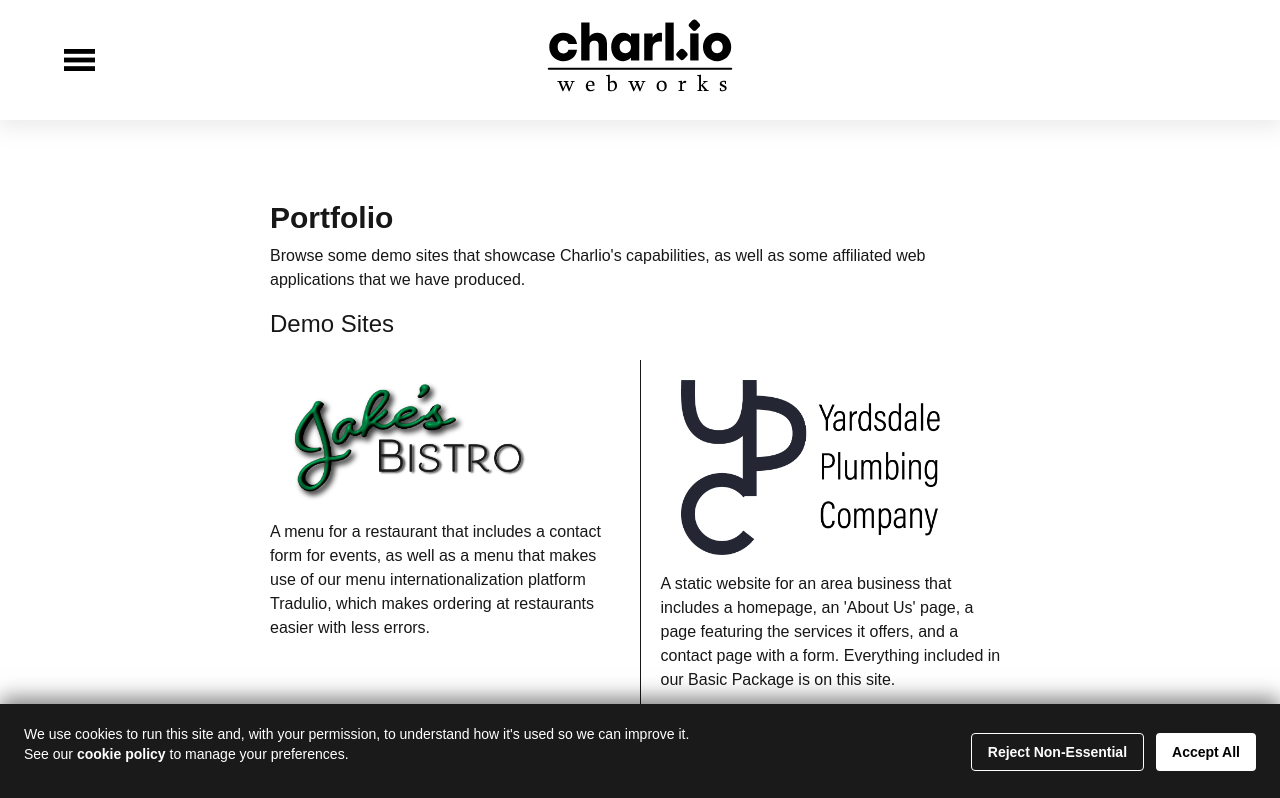
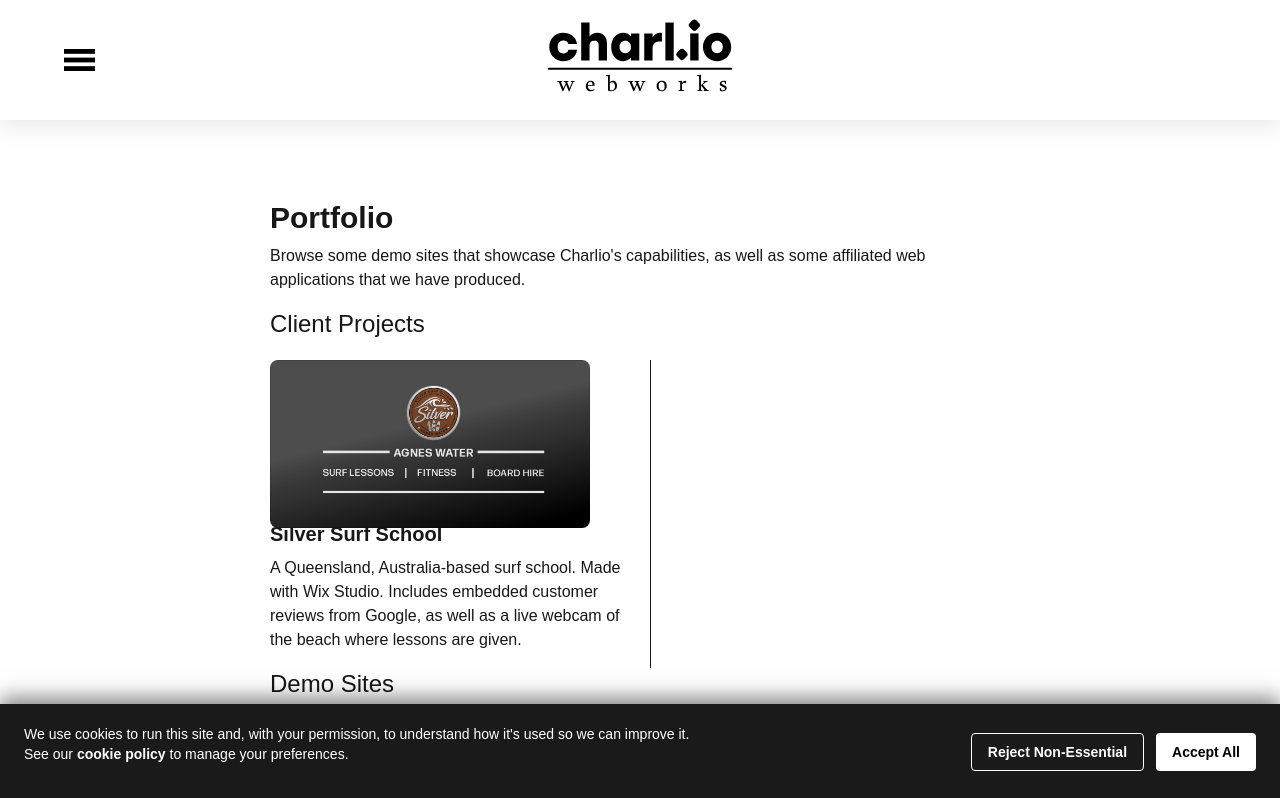
Before and after one commit to Charladdy/charlio, a Next.js app: page /en/portfolio in a window 1280 px wide. Shown: the top 798 px of the page. Built offline with nearby package versions, Linux system fonts and the light colour scheme.

Commit message:
portfolio-update-silver-surf

```diff
--- a/app/[lang]/(demos)/jakes-cakes/page.tsx
+++ b/app/[lang]/(demos)/jakes-cakes/page.tsx
@@ -16,13 +16,13 @@
                     <Image className="relative w-full overflow-hidden top-[-200px]" src="/jakes-cakes/display_case.png" alt={t.displayCaseAlt} height={1000} width={1000}/>
                     <Image className="absolute w-full bottom-[200px] dark:invisible" src="/jakes-cakes/hero-border-bottom.svg" alt={t.borderAlt} height={279} width={1241}/>
                     <Image className="absolute w-full bottom-[200px] invisible dark:visible " src="/jakes-cakes/hero-border-bottom-dark.svg" alt={t.borderAlt} height={279} width={1242}/>
-                    <div className="absolute flex left-0 right-0 bottom-40 w-[80%] sm:w-100 h-fit bg-[var(--blush)] m-auto rounded-xl shadow-xl">
-                        <div className="flex-1 p-5 pl-10 text-md dark:text-[var(--grey)]">
+                    <div className="absolute flex left-0 right-0 bottom-40 w-[80%] sm:w-100 max-w-[400px] h-fit bg-[var(--blush)] m-auto rounded-xl shadow-xl">
+                        <div className="flex-3 xs:flex-1 p-2 sm:p-5 pl-5 sm:pl-10 text-md dark:text-[var(--grey)]">
                             <p className="m-auto">{t.heroLine1}</p>
                             <p className="m-auto">{t.heroLine2}</p>
                         </div>
-                        <div className='flex-1 m-auto w-fit'>
-                            <a className="bg-[var(--rose)] hover:cursor-pointer w-fit sm:px-5 py-2 border-2 border-[var(--grey)] text-[var(--cream)] text-sm sm:text-md" href={`/${lang}/jakes-cakes/shop`}>
+                        <div className='flex-2 m-auto'>
+                            <a className="bg-[var(--rose)] hover:cursor-pointer w-fit px-2 sm:px-5 py-2 border-2 border-[var(--grey)] text-[var(--cream)] text-sm sm:text-md" href={`/${lang}/jakes-cakes/shop`}>
                                 {t.shopNow}
                             </a>
                         </div>
--- a/app/[lang]/(main)/portfolio/page.tsx
+++ b/app/[lang]/(main)/portfolio/page.tsx
@@ -19,6 +19,17 @@
         <div className="page-content">
             <h1 className="text-3xl">{t.title}</h1>
             <p>{t.intro}</p>
+            <h2 className="text-2xl mb-5">{t.clientProjectsHeading}</h2>
+            <div className="md:flex">
+                <div className="flex-1 pl-5 md:pr-5 md:pl-0  border-b md:border-r md:border-b-0">
+                    <div className="h-35 mb-5 dark:mb-15">
+                        <a href={`https://silversurfschool.com`} target="_blank"><Image className="absolute md:w-1/3 max-w-80 hover:scale-102 dark:bg-gray-200 dark: rounded-lg" src="/silver_surf_og.png" width={300} height={300} alt={t.silverSurfAlt}/></a>
+                    </div>
+                    <h3 className="font-bold text-xl mb-2">Silver Surf School</h3>
+                    <p>{t.silverSurfDesc}</p>
+                </div>
+                <div className="flex-1"></div>
+            </div>
             <h2 className="text-2xl mb-5">{t.demoSitesHeading}</h2>
             <div className="md:flex">
                 <div className="flex-1 pl-5 md:pr-5 md:pl-0  border-b md:border-r md:border-b-0">
--- a/lib/i18n/dictionaries/en.ts
+++ b/lib/i18n/dictionaries/en.ts
@@ -124,6 +124,9 @@
       title: 'Portfolio',
       metaTitle: 'Portfolio',
       intro: "Browse some demo sites that showcase Charlio's capabilities, as well as some affiliated web applications that we have produced.",
+      clientProjectsHeading: 'Client Projects',
+      silverSurfAlt: 'Silver Surf School',
+      silverSurfDesc: 'A Queensland, Australia-based surf school. Made with Wix Studio. Includes embedded customer reviews from Google, as well as a live webcam of the beach where lessons are given.',
       demoSitesHeading: 'Demo Sites',
       jakesBistroAlt: "Jake's Bistro",
       jakesBistroDesc: 'A menu for a restaurant that includes a contact form for events, as well as a menu that makes use of our menu internationalization platform Tradulio, which makes ordering at restaurants easier with less errors.',
--- a/lib/i18n/dictionaries/es.ts
+++ b/lib/i18n/dictionaries/es.ts
@@ -124,6 +124,9 @@
       title: 'Portafolio',
       metaTitle: 'Portafolio',
       intro: 'Explora algunos sitios de demostración que muestran las capacidades de Charlio, así como algunas aplicaciones web afiliadas que hemos producido.',
+      clientProjectsHeading: 'Proyectos de Clientes',
+      silverSurfAlt: 'Silver Surf School',
+      silverSurfDesc: 'Una escuela de surf ubicada en Queensland, Australia. Creada con Wix Studio. Incluye reseñas de clientes de Google integradas, así como una cámara web en vivo de la playa donde se imparten las clases.',
       demoSitesHeading: 'Sitios de Demostración',
       jakesBistroAlt: "Jake's Bistro",
       jakesBistroDesc: 'Un menú para un restaurante que incluye un formulario de contacto para eventos, así como un menú que utiliza nuestra plataforma de internacionalización de menús Tradulio, la cual facilita los pedidos en restaurantes con menos errores.',
@@ -352,7 +355,7 @@
       borderAlt: 'Imagen decorativa de borde',
       heroLine1: 'Nuestra pastelería.',
       heroLine2: 'En línea.',
-      shopNow: 'Comprar Ahora',
+      shopNow: 'Comprar',
       heading: 'Dulce y Divino.',
       intro1: 'Ya sea que estés celebrando un evento especial o un día cualquiera, busques una torre de pisos o un pedacito de cielo, Jake\'s Cakes tiene justo lo que buscas. O lo tendría, si existiera.',
       intro2: 'La buena noticia es que, aunque Jake\'s Cakes no sea real, Jake sí lo es, así que explora este sitio de demostración y contáctalo si quieres que te construya tu tienda en línea.',
```
Also changed, not shown: public/silver_surf_og.png (added).
